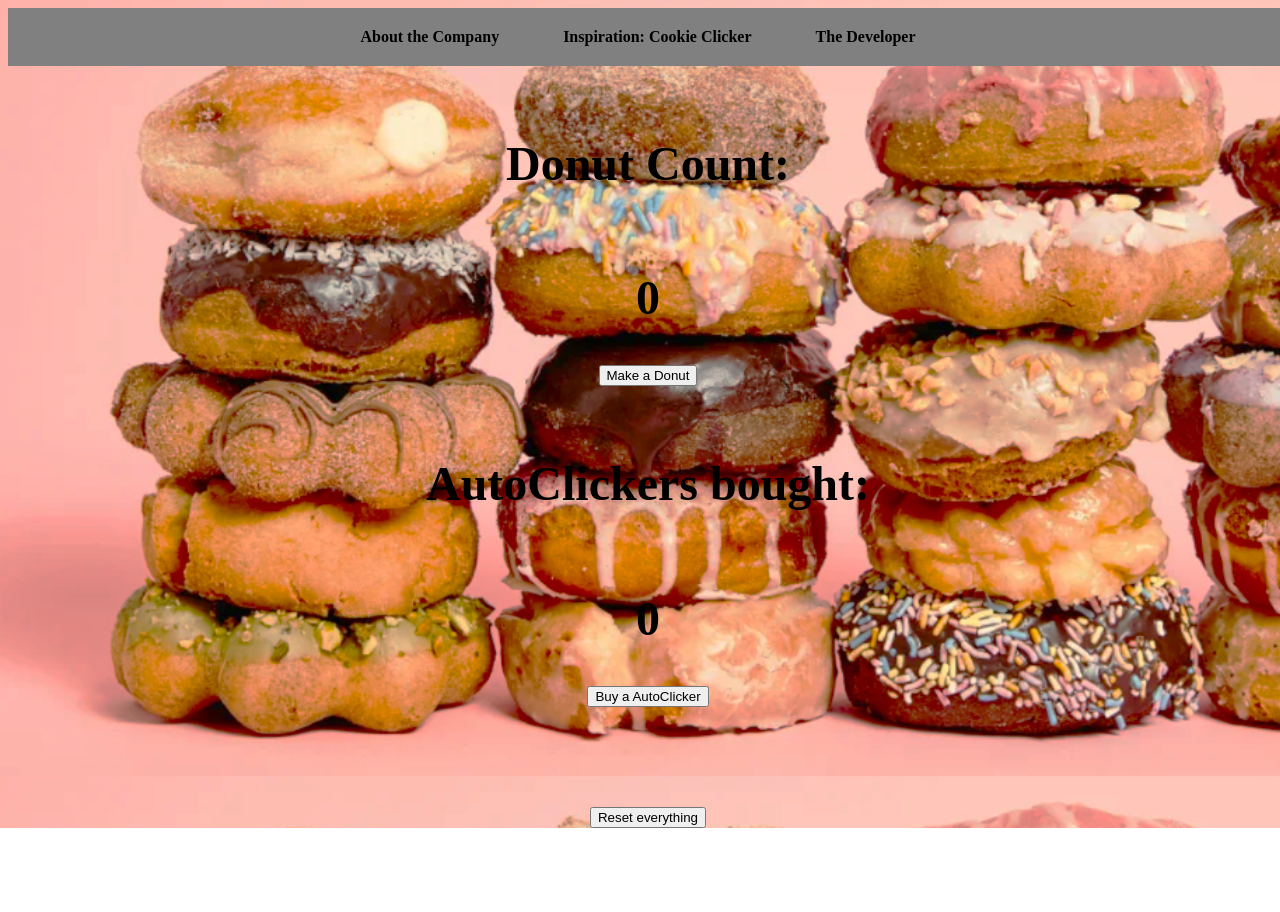
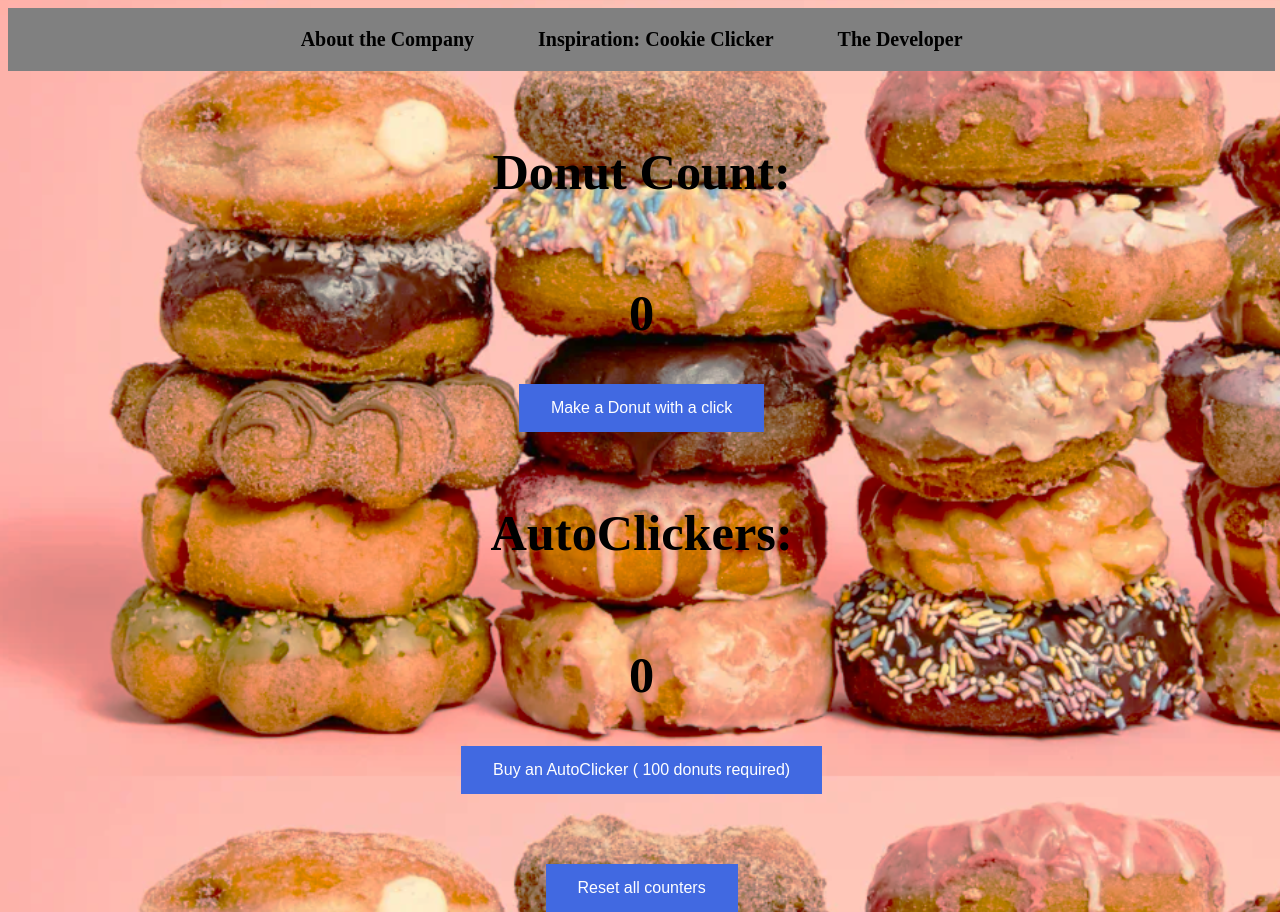
Before and after one commit to ProgramWithGraham/Donut-Maker, a website built with Parcel: page index.html in a window 1280 px wide. Before the commit the page ends 828 px from the top, so only its background shows below. Built offline with nearby package versions, Linux system fonts and the light colour scheme.

Commit message:
updated css

```diff
--- a/index.html
+++ b/index.html
@@ -69,15 +69,15 @@
     <section class="donut">
       <h2>Donut Count:</h2>
       <h1 id="donut-count">0</h1>
-      <button id="donut-button">Make a Donut</button>
+      <button id="donut-button">Make a Donut with a click</button>
     </section>
     <section class="donut">
-      <h2>AutoClickers bought:</h2>
+      <h2>AutoClickers:</h2>
       <h1 id="auto-count">0</h1>
-      <button id="auto-button">Buy a AutoClicker</button>
+      <button id="auto-button">Buy an AutoClicker ( 100 donuts required)</button>
     </section>
     <div class="reset">
-      <button id="reset-button">Reset everything</button>
+      <button id="reset-button">Reset all counters</button>
     </div>
     <script src="./index.js"></script>
   </body>
--- a/style.css
+++ b/style.css
@@ -2,7 +2,7 @@ body {
   background-image: url("/img/donuts.png");
   background-size: cover;
   height: 95vh;
-  width: 100vw;
+  width: 99vw;
   -webkit-background-size: cover;
   -moz-background-size: cover;
   -o-background-size: cover;
@@ -14,11 +14,20 @@ body {
     flex-direction: column;
     align-items: center;
     margin-top: 30px;
-    font-size: 2rem;
+    font-size: 2.1rem;
   }
-
+  button {
+    background-color: royalblue;
+    border: none;
+    color: white;
+    padding: 15px 32px;
+    text-align: center;
+    text-decoration: none;
+    display: inline-block;
+    font-size: 16px;
+  }
   .reset {
-    margin-top: 100px;
+    margin-top: 70px;
     flex-direction: column;
     display: flex;
     align-items: center;
@@ -46,7 +55,7 @@ body {
     color: #000; /* Black text */
     cursor: pointer;
     text-decoration: none;
-    font-size: 16px;
+    font-size: 20px;
     font-weight: bold;
     padding: 10px 20px; /* Added padding */
     border-radius: 5px; /* Rounded corners */
```
